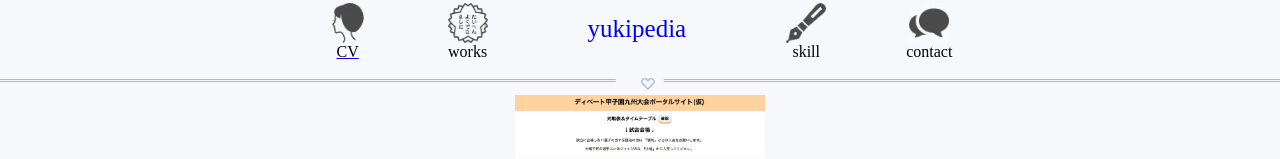
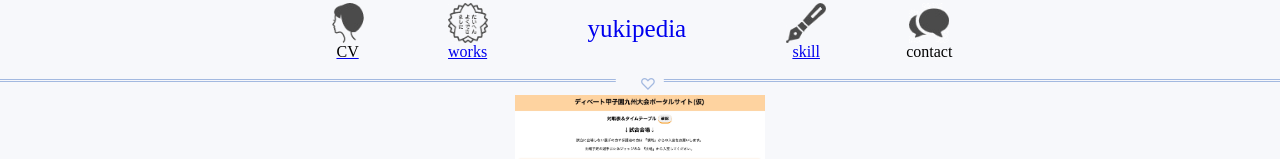
Before and after one commit to schnee25/portfolio, a Nuxt app: page /works/debateq in a window 1280 px wide. Shown: the top 159 px of the page. Built offline with nearby package versions, Linux system fonts and the light colour scheme; a web font is replaced by a local one.

Commit message:
ページ内リンクの追加

```diff
--- a/components/AppNameHeader.vue
+++ b/components/AppNameHeader.vue
@@ -9,8 +9,10 @@
 
       </div>
       <div class="works">
+        <a href="#workslink">
         <div class="icon"><img src="~/assets/goodjobIcon.png" /></div>
         <p>works</p>
+        </a>
       </div>
 
 
@@ -18,8 +20,10 @@
 
 
       <div class="skill">
-        <div class="icon"><img src="~/assets/penIcon.png" /></div>
-        <p>skill</p>
+        <a href="#skilllink">
+          <div class="icon"><img src="~/assets/penIcon.png" /></div>
+          <p>skill</p>
+        </a>
       </div>
       <div class="contact">
         <div class="icon"><img src="~/assets/comentIcon.png" /></div>
@@ -100,7 +104,7 @@ img {
   text-decoration:none;
 }
 
-.home:hover{
+.home:hover,.home:visited{
   color: #000;
 }
 
```
